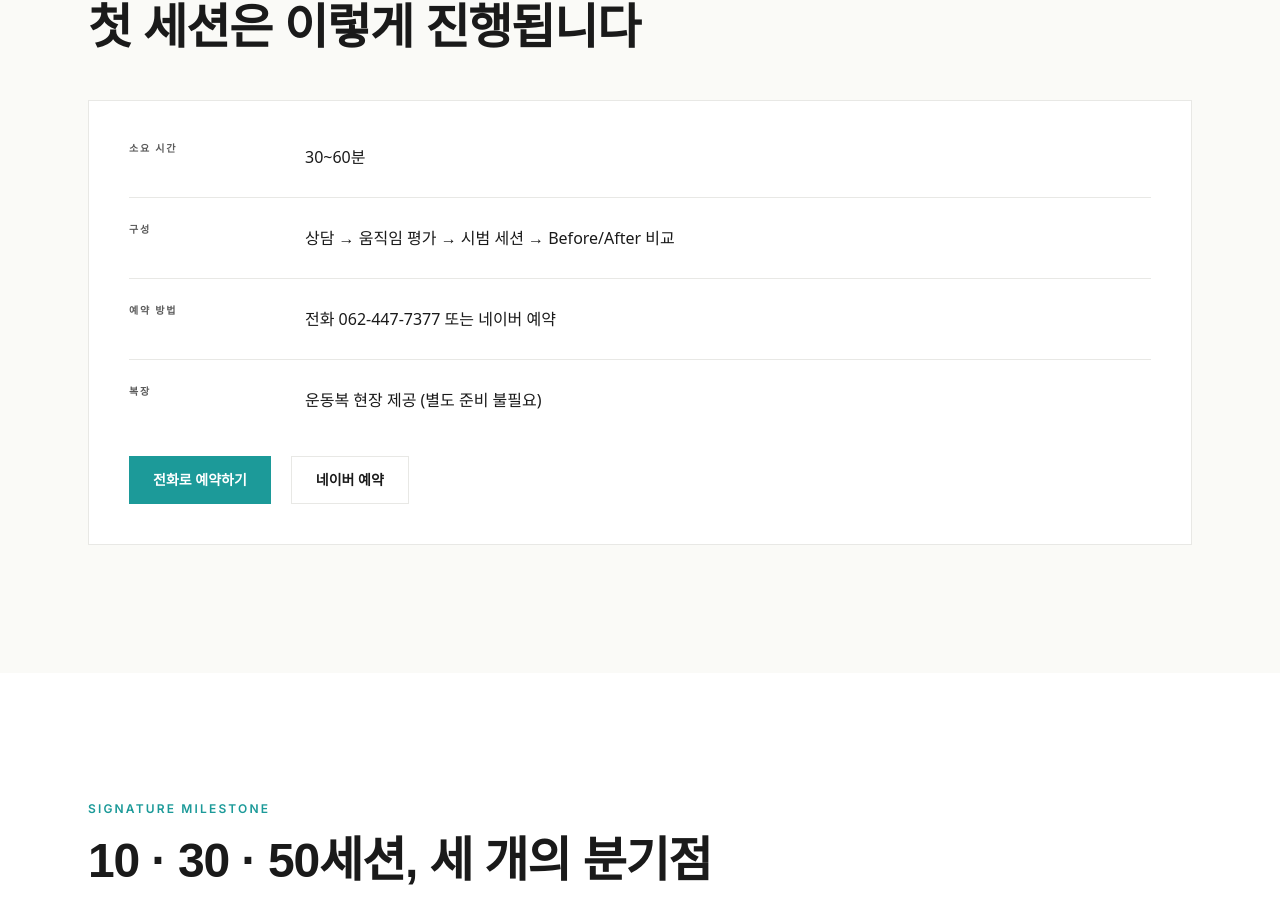
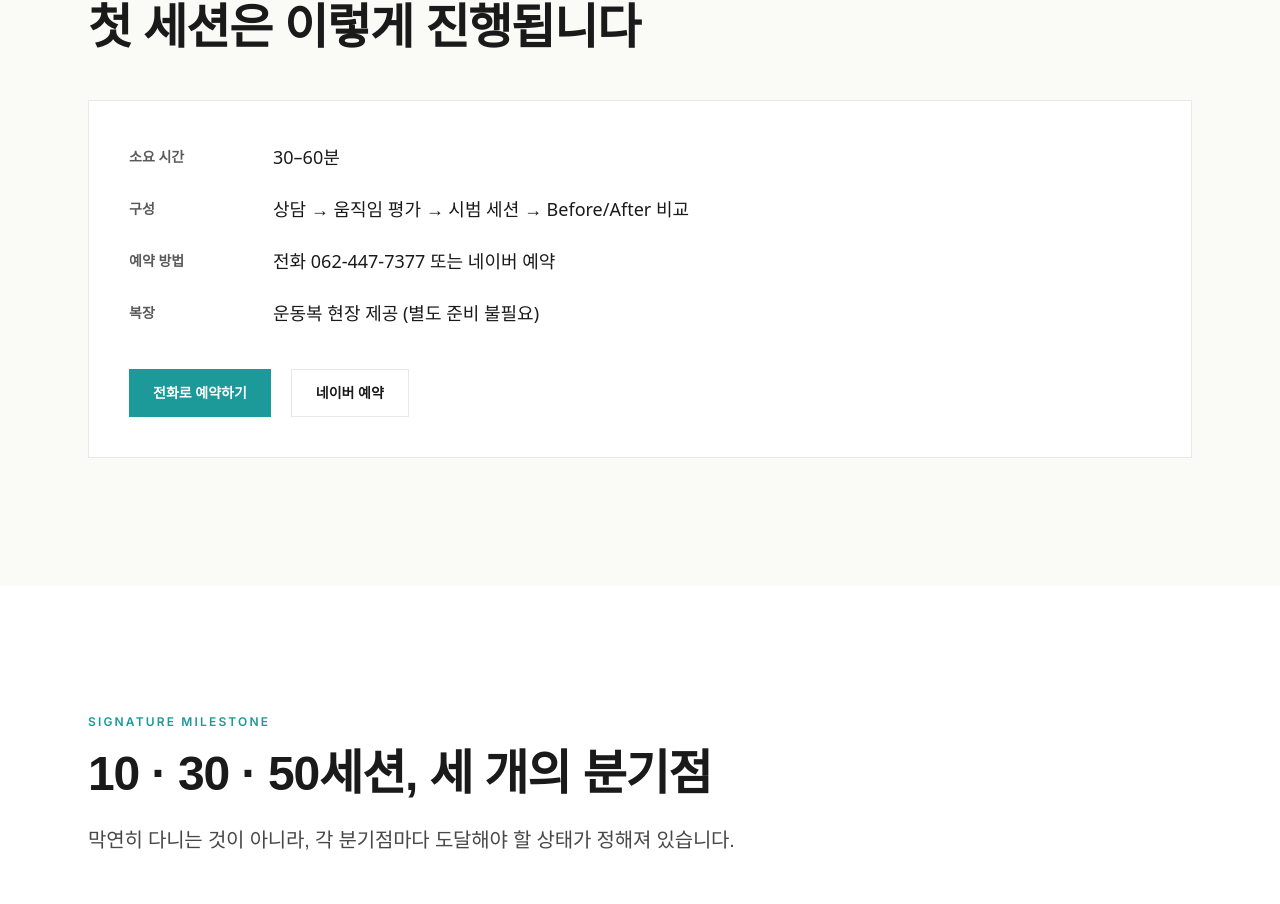
Before and after one commit to zaq4026-sys/rehab-jeongseok, a Next.js app: page /approach in a window 1280 px wide. Shown: the part 1372-2276 px from the top of the page. Built offline with nearby package versions, Linux system fonts and the light colour scheme; a web font is replaced by a local one.

Commit message:
Fix(a): update degree status, clean naver booking url, fix dl spacing

```diff
--- a/app/about/page.tsx
+++ b/app/about/page.tsx
@@ -133,8 +133,8 @@ export default function AboutPage() {
             <SectionTitle>황제원 대표</SectionTitle>
             <div className="mt-10 space-y-7 break-keep font-serif text-xl leading-9 tracking-[-0.01em] text-charcoal/80">
               <p>
-                고려대학교 의과대학원에서 스포츠의학 석사를 수료하고,
-                물리치료사 면허를 기반으로 재활 현장에 서왔습니다.
+                고려대학교 의과대학원에서 스포츠의학 석사 과정을 밟고
+                있으며, 물리치료사 면허를 기반으로 재활 현장에 서왔습니다.
               </p>
               <p>
                 병원 재활실에서 수술 직후의 환자들을, 피트니스 현장에서 운동
@@ -177,8 +177,8 @@ export default function AboutPage() {
           <div className="max-w-3xl">
             <SectionTitle>이력</SectionTitle>
             <p className="mt-10 break-keep font-serif text-xl leading-9 tracking-[-0.01em] text-charcoal/80">
-              고려대학교 의과대학원 스포츠의학 석사 · 물리치료사 면허 · 병원
-              재활실 및 스포츠 현장 실무
+              고려대학교 의과대학원 스포츠의학 석사 재학 · 물리치료사 면허 ·
+              병원 재활실 및 스포츠 현장 실무
             </p>
           </div>
         </FadeUp>
--- a/app/approach/page.tsx
+++ b/app/approach/page.tsx
@@ -1,5 +1,5 @@
 import type { Metadata } from "next";
-import type { ReactNode } from "react";
+import { Fragment, type ReactNode } from "react";
 import { CTAButton } from "@/components/common/CTAButton";
 import { FadeUp } from "@/components/common/FadeUp";
 import { LocationCTA } from "@/components/sections/LocationCTA";
@@ -39,7 +39,7 @@ const principles = [
 ];
 
 const firstSession = [
-  { label: "소요 시간", value: "30~60분" },
+  { label: "소요 시간", value: "30–60분" },
   {
     label: "구성",
     value: "상담 → 움직임 평가 → 시범 세션 → Before/After 비교",
@@ -153,19 +153,16 @@ export default function ApproachPage() {
 
         <FadeUp delayMs={120}>
           <div className="mt-12 border border-line bg-white p-8 lg:p-10">
-            <dl className="grid gap-6">
+            <dl className="grid grid-cols-1 gap-x-8 gap-y-3 text-base md:grid-cols-[7rem_1fr] md:gap-y-5 md:text-lg">
               {firstSession.map((item) => (
-                <div
-                  key={item.label}
-                  className="grid gap-2 border-b border-line pb-6 last:border-b-0 last:pb-0 md:grid-cols-[9rem_1fr] md:gap-8"
-                >
-                  <dt className="font-en text-[10px] font-semibold uppercase tracking-[0.18em] text-muted">
+                <Fragment key={item.label}>
+                  <dt className="font-sans text-sm font-semibold text-muted md:leading-8">
                     {item.label}
                   </dt>
-                  <dd className="break-keep font-sans text-base leading-8 text-charcoal">
+                  <dd className="break-keep pb-5 font-sans leading-8 text-charcoal md:pb-0">
                     {item.value}
                   </dd>
-                </div>
+                </Fragment>
               ))}
             </dl>
 
--- a/content/site.ts
+++ b/content/site.ts
@@ -32,6 +32,11 @@ type SiteConfig = {
     daangn: string;
   };
 };
+
+export const NAVER_BOOKING_URL =
+  "https://map.naver.com/p/entry/place/2049088805/ticket";
+
+export const NAVER_PLACE_URL = "https://map.naver.com/p/entry/place/2049088805";
 
 export const site: SiteConfig = {
   name: "재활의정석 전문운동센터",
@@ -72,11 +77,9 @@ export const site: SiteConfig = {
   parking: "건물 앞 한샘 주차장 2시간 무료",
   kakaoChannelUrl: null,
   links: {
-    naverBooking:
-      "https://map.naver.com/p/entry/place/2049088805?placePath=/ticket?entry=plt&from=map&fromPanelNum=1&additionalHeight=76&timestamp=202604220234&locale=ko&svcName=map_pcv5&from=map&fromPanelNum=1&additionalHeight=76&timestamp=202604220234&locale=ko&svcName=map_pcv5&searchType=place&lng=126.8698829&lat=35.1713434&c=15.00,0,0,0,dh",
-    naverPlace:
-      "https://map.naver.com/p/entry/place/2049088805?placePath=/home?entry=plt&from=map&fromPanelNum=1&additionalHeight=76&timestamp=202604220234&locale=ko&svcName=map_pcv5&searchType=place&lng=126.8698829&lat=35.1713434&c=15.00,0,0,0,dh",
-    naverMap: "https://map.naver.com/p/entry/place/2049088805",
+    naverBooking: NAVER_BOOKING_URL,
+    naverPlace: NAVER_PLACE_URL,
+    naverMap: NAVER_PLACE_URL,
     daangn: "https://www.daangn.com/kr/local-profile/pbht2g5gtkc7/",
   },
 };
```
